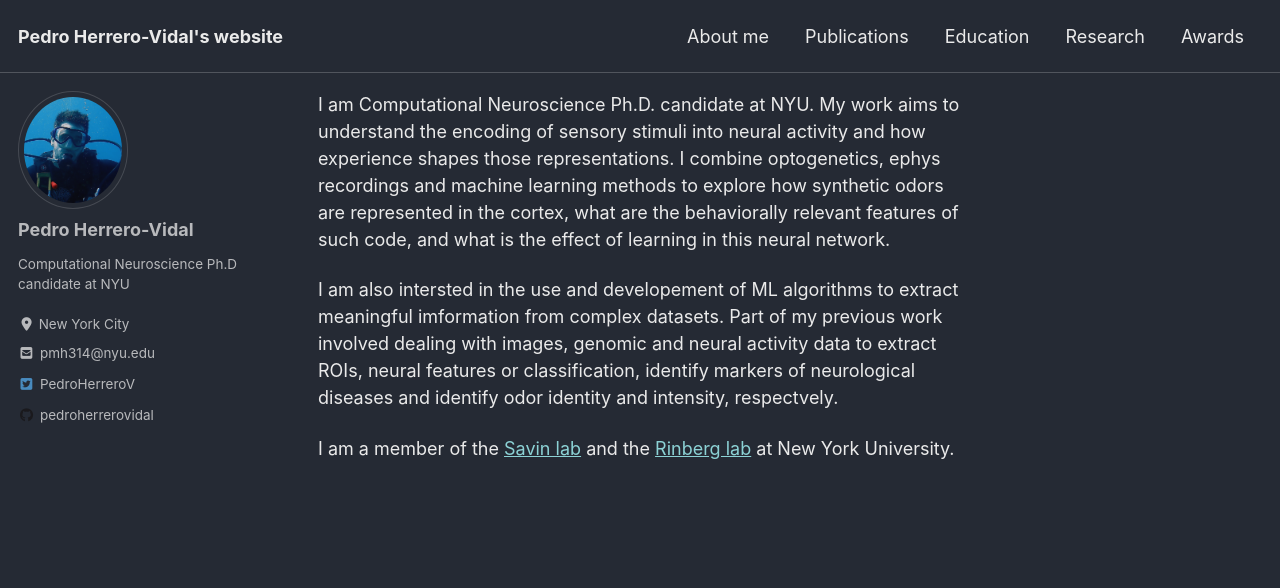
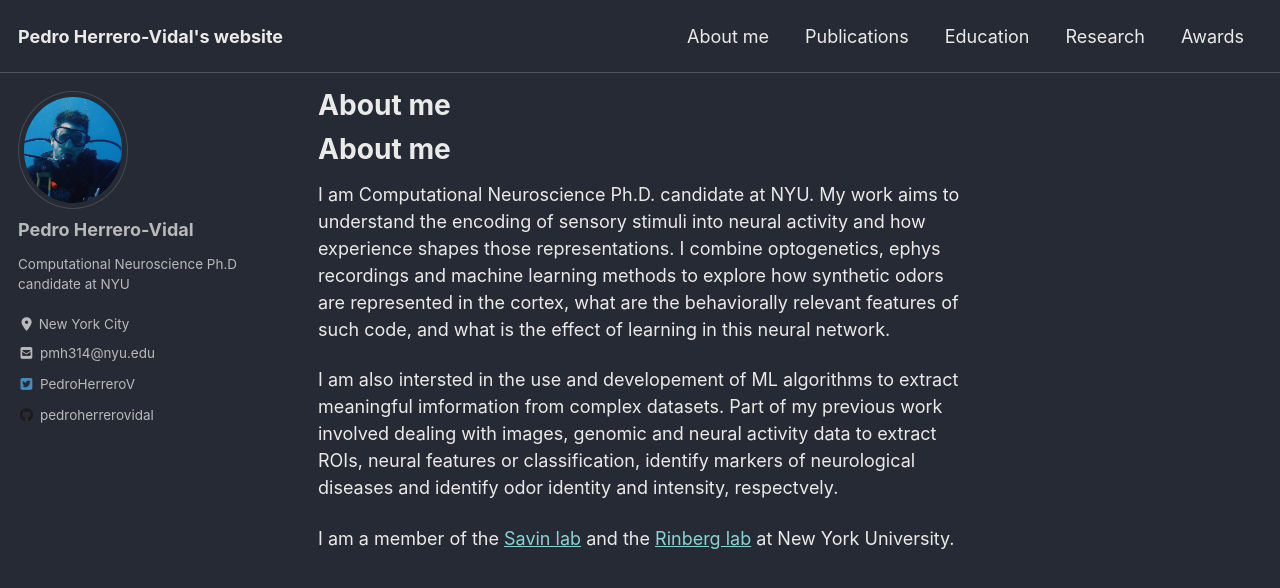
Before and after one commit to pedroherrerovidal/pedroherrerovidal.github.io, a Jekyll site: the page built from index.md, in a window 1280 px wide and 900 px high. Shown: the top 588 px of the window. Built offline with Jekyll 4.4.1, drawn with Linux system fonts in a browser that asks for light colours; cached includes are drawn as plain includes; nearby versions of some CDN libraries; our own code applies the rules of GitHub Pages for plain Markdown files.

Commit message:
Update index.md

```diff
--- a/index.md
+++ b/index.md
@@ -3,6 +3,7 @@
 author_profile: true
 ---
 
+# **About me**
 
 I am Computational Neuroscience Ph.D. candidate at NYU. My work aims to understand the encoding of sensory stimuli into neural activity and how experience shapes those representations. I combine optogenetics, ephys recordings and machine learning methods to explore how synthetic odors are represented in the cortex, what are the behaviorally relevant features of such code, and what is the effect of learning in this neural network.
 
```
